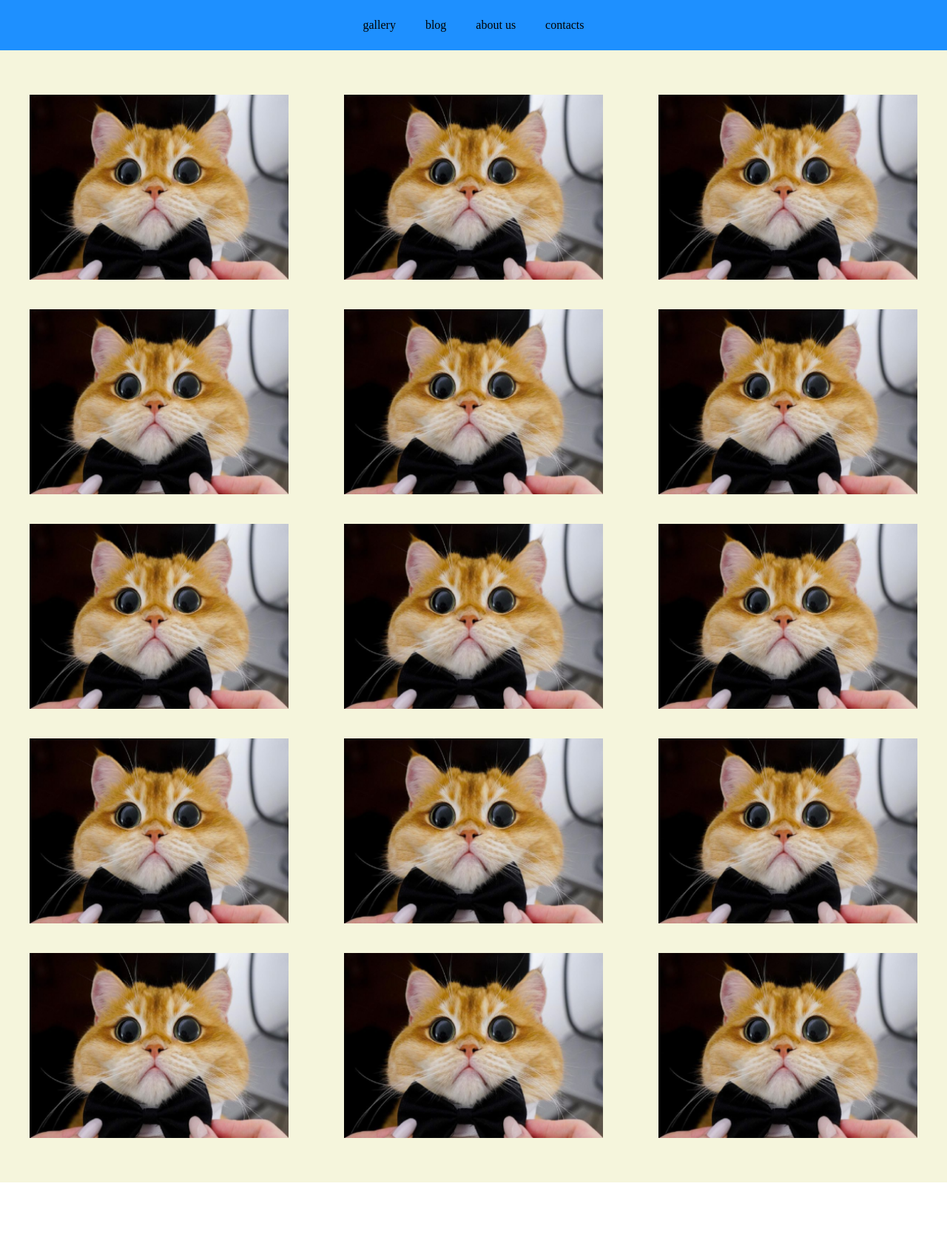
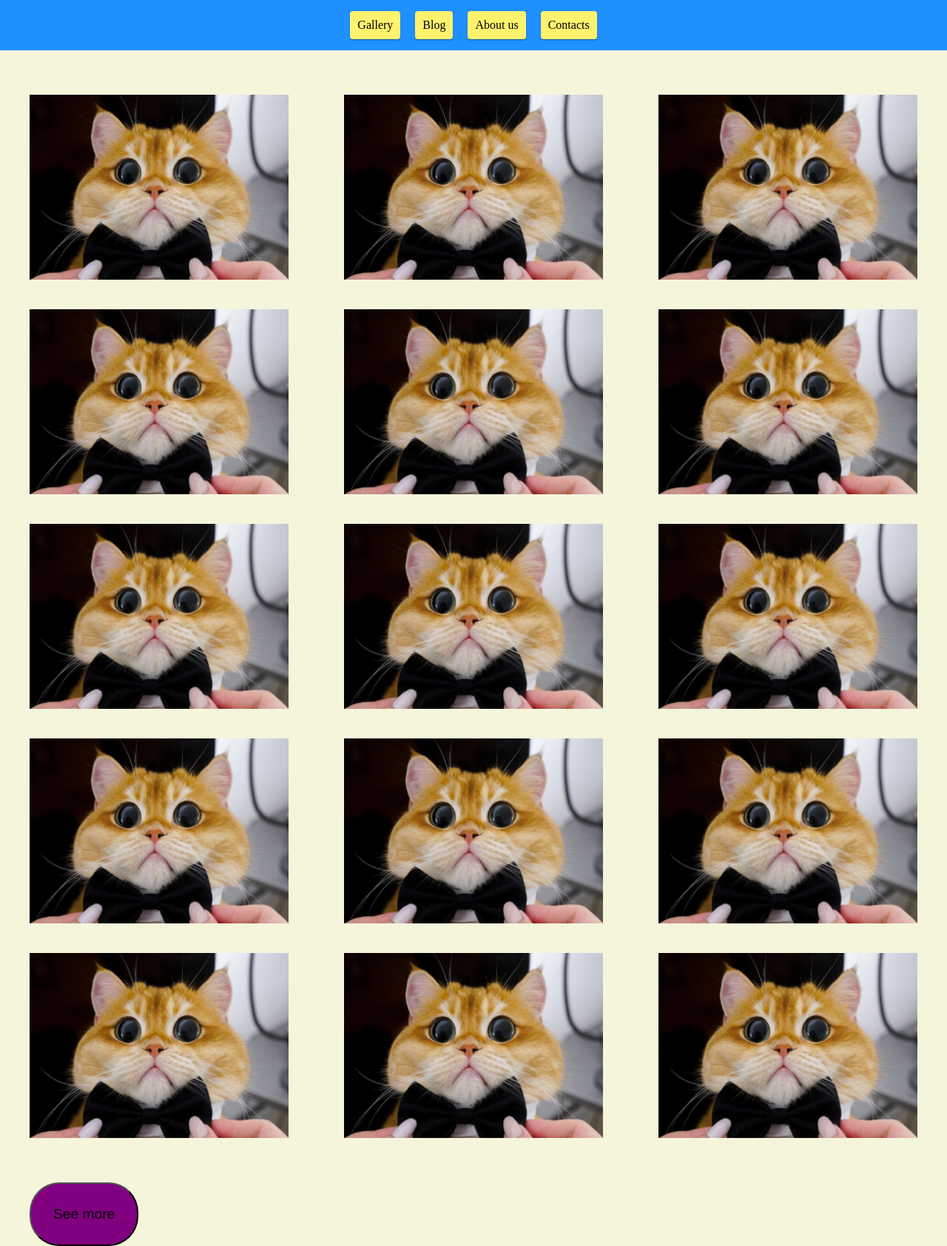
Before and after one commit to gitMaks-AM/gallery, a plain HTML site: page index.html in a window 1280 px wide. Shown: the whole page at 74% size. Before the commit the page ends 1598 px from the top, so only its background shows below. Drawn offline with Linux system fonts and the light colour scheme.

Commit message:
Add files via upload

```diff
--- a/index.html
+++ b/index.html
@@ -13,16 +13,16 @@
 
 
         <li class="item">
-            <a href="" class="link">gallery</a>
+            <a href="" class="link">Gallery</a>
         </li>
         <li class="item">
-            <a href="" class="link">blog</a>
+            <a href="" class="link">Blog</a>
         </li>
         <li class="item">
-            <a href="" class="link">about us</a>
+            <a href="" class="link">About us</a>
         </li>
         <li class="item">
-            <a href="" class="link">contacts</a>
+            <a href="" class="link">Contacts</a>
         </li>
     </ul>
     </div>
@@ -48,7 +48,9 @@
                 <img class="gallery-item" src="cat.png.png" alt="kit ty mamu mav">
 
             </div>
-
+    <button class="btn">
+       See more
+    </button>
         </div>
 
     </section>
--- a/style.css
+++ b/style.css
@@ -24,10 +24,10 @@ body{
     border-radius: 4px;
     text-decoration: none;
     color: black;
-    background-color: yellow rgb(255, 243, 110);
-    box-shadow: 0px 2px 1px -1px gray rgba(0, 0, 0, 0.2), 0px 1px 1px 0px gray rgba(0, 0, 0, 0.14), 0px 1px 3px 0px gray rgba(0, 0, 0, 0.12);
+    background-color:  rgb(255, 243, 110);
+
+box-shadow: 0px 2px 1px -1px rgba(0, 0, 0, 0.2), 0px 1px 1px 0px rgba(0, 0, 0, 0.14), 0px 1px 3px 0px rgba(0, 0, 0, 0.12);
     cursor:  pointer;
-
 }
 .link:hover,
 .link:focus {
@@ -50,3 +50,17 @@ body{
     margin-top: 20px;
     margin-bottom: 20px;
 }
+.btn{
+    padding-top: 30px;
+    padding-left: 30px;
+    padding-bottom: 30px;
+    padding-right: 30px;
+    border-radius: 40px;
+    background-color: purple;
+    font-size: larger;
+
+
+}
+.btn:hover{
+
+}
```
